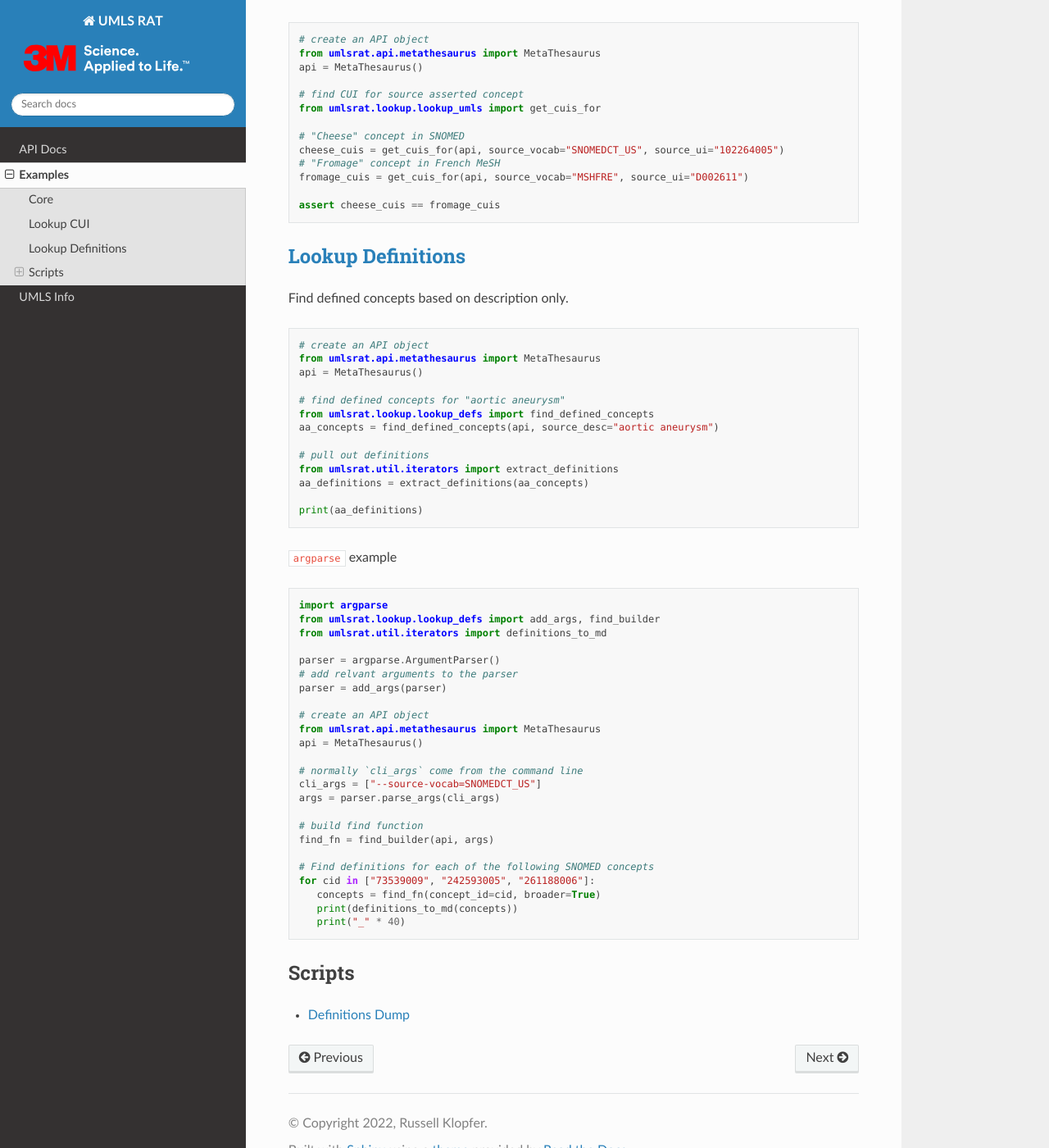
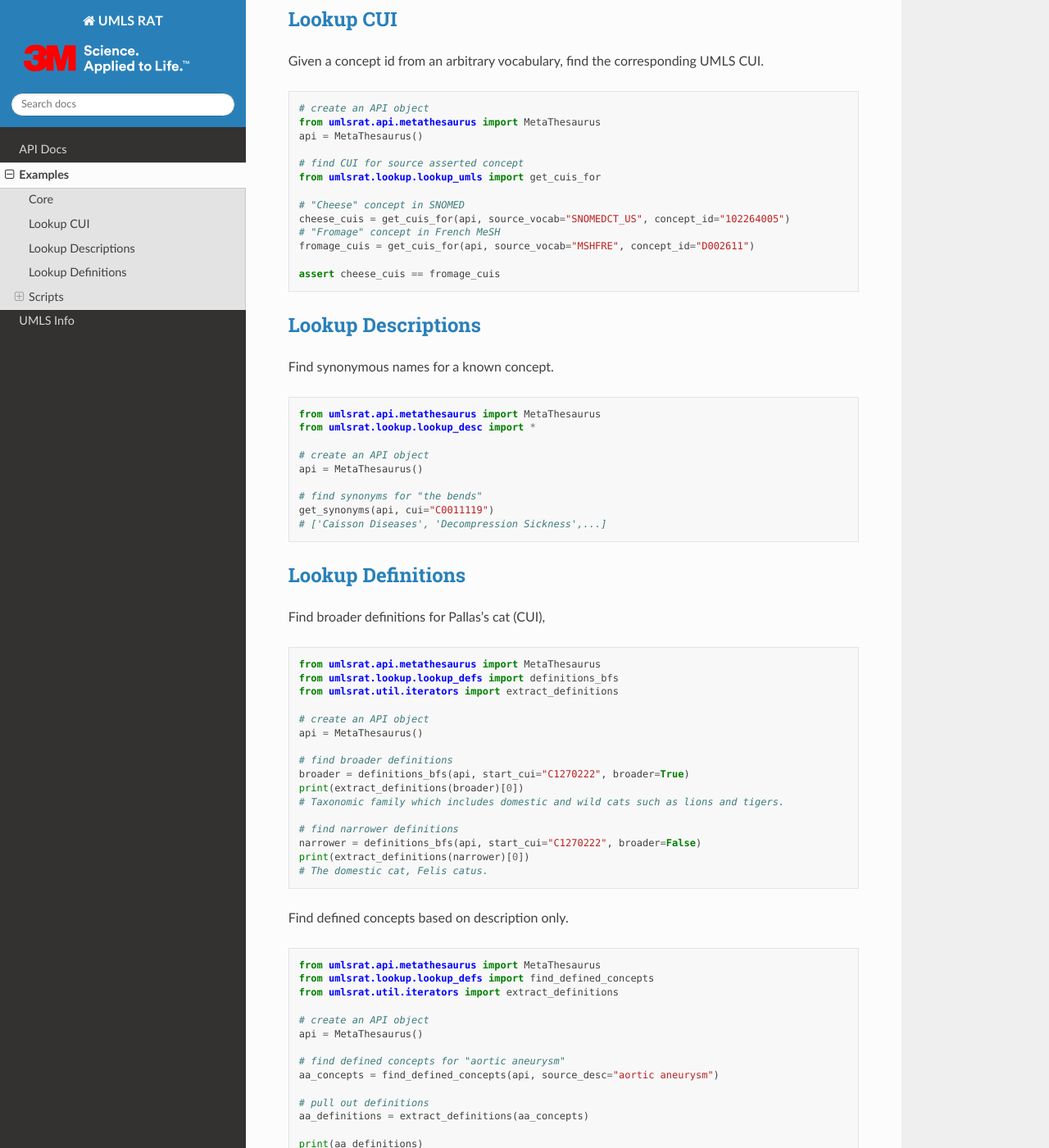
Before and after one commit to 3mcloud/umls-rat, a Sphinx documentation site: the page built from docs/examples.rst, in a window 1280 px wide and 1400 px high, scrolled down 441 px. Shown: the whole window at 82% size. Built offline with Sphinx 7.4.7 and the Read the Docs theme 2.0.0, drawn with Linux system fonts in a browser that asks for light colours; some of the changed text lies outside the part shown.

Commit message:
update examples
test kidney

```diff
--- a/docs/examples.rst
+++ b/docs/examples.rst
@@ -13,6 +13,10 @@
    from umlsrat.api.metathesaurus import MetaThesaurus
    api = MetaThesaurus()
 
+   # for example get information for a known concept
+   raccoon = api.get_concept("C0034500")
+   # 'Raccoons'
+   raccoon.get("name")
 
 
 :ref:`Lookup CUI <API Lookup UMLS>`
@@ -30,30 +34,70 @@
    from umlsrat.lookup.lookup_umls import get_cuis_for
 
    # "Cheese" concept in SNOMED
-   cheese_cuis = get_cuis_for(api, source_vocab="SNOMEDCT_US", source_ui="102264005")
+   cheese_cuis = get_cuis_for(api, source_vocab="SNOMEDCT_US", concept_id="102264005")
    # "Fromage" concept in French MeSH
-   fromage_cuis = get_cuis_for(api, source_vocab="MSHFRE", source_ui="D002611")
+   fromage_cuis = get_cuis_for(api, source_vocab="MSHFRE", concept_id="D002611")
 
    assert cheese_cuis == fromage_cuis
+
+:ref:`Lookup Descriptions <API Lookup Descriptions>`
+====================================================
+
+Find synonymous names for a known concept.
+
+.. code-block:: python
+
+   from umlsrat.api.metathesaurus import MetaThesaurus
+   from umlsrat.lookup.lookup_desc import *
+
+   # create an API object
+   api = MetaThesaurus()
+
+   # find synonyms for "the bends"
+   get_synonyms(api, cui="C0011119")
+   # ['Caisson Diseases', 'Decompression Sickness',...]
 
 
 :ref:`Lookup Definitions <API Lookup Definitions>`
 ==================================================
 
+Find broader definitions for Pallas's cat (CUI),
+
+.. code-block:: python
+
+   from umlsrat.api.metathesaurus import MetaThesaurus
+   from umlsrat.lookup.lookup_defs import definitions_bfs
+   from umlsrat.util.iterators import extract_definitions
+
+   # create an API object
+   api = MetaThesaurus()
+
+   # find broader definitions
+   broader = definitions_bfs(api, start_cui="C1270222", broader=True)
+   print(extract_definitions(broader)[0])
+   # Taxonomic family which includes domestic and wild cats such as lions and tigers.
+
+   # find narrower definitions
+   narrower = definitions_bfs(api, start_cui="C1270222", broader=False)
+   print(extract_definitions(narrower)[0])
+   # The domestic cat, Felis catus.
+
+
 Find defined concepts based on description only.
 
 .. code-block:: python
 
+   from umlsrat.api.metathesaurus import MetaThesaurus
+   from umlsrat.lookup.lookup_defs import find_defined_concepts
+   from umlsrat.util.iterators import extract_definitions
+
    # create an API object
-   from umlsrat.api.metathesaurus import MetaThesaurus
    api = MetaThesaurus()
 
    # find defined concepts for "aortic aneurysm"
-   from umlsrat.lookup.lookup_defs import find_defined_concepts
    aa_concepts = find_defined_concepts(api, source_desc="aortic aneurysm")
 
    # pull out definitions
-   from umlsrat.util.iterators import extract_definitions
    aa_definitions = extract_definitions(aa_concepts)
 
    print(aa_definitions)
```
Also changed, not shown: 1 other file.
